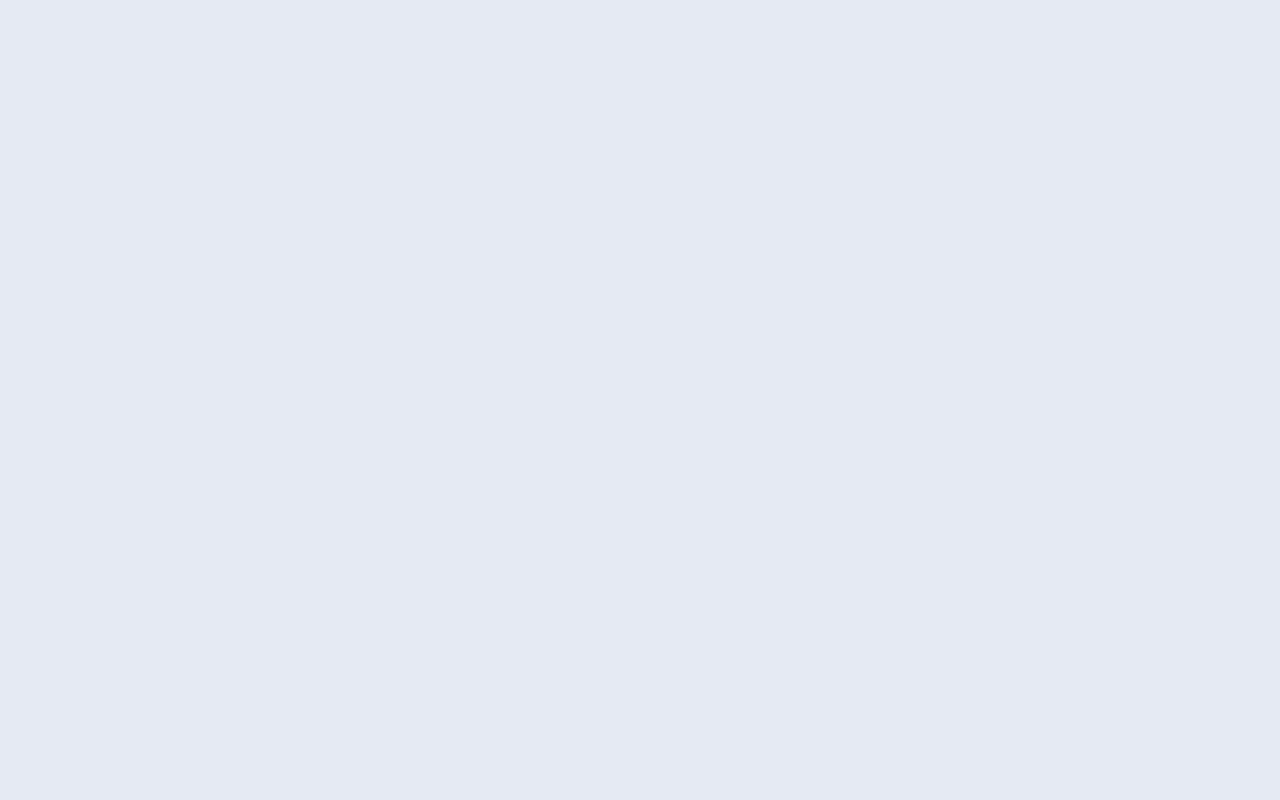
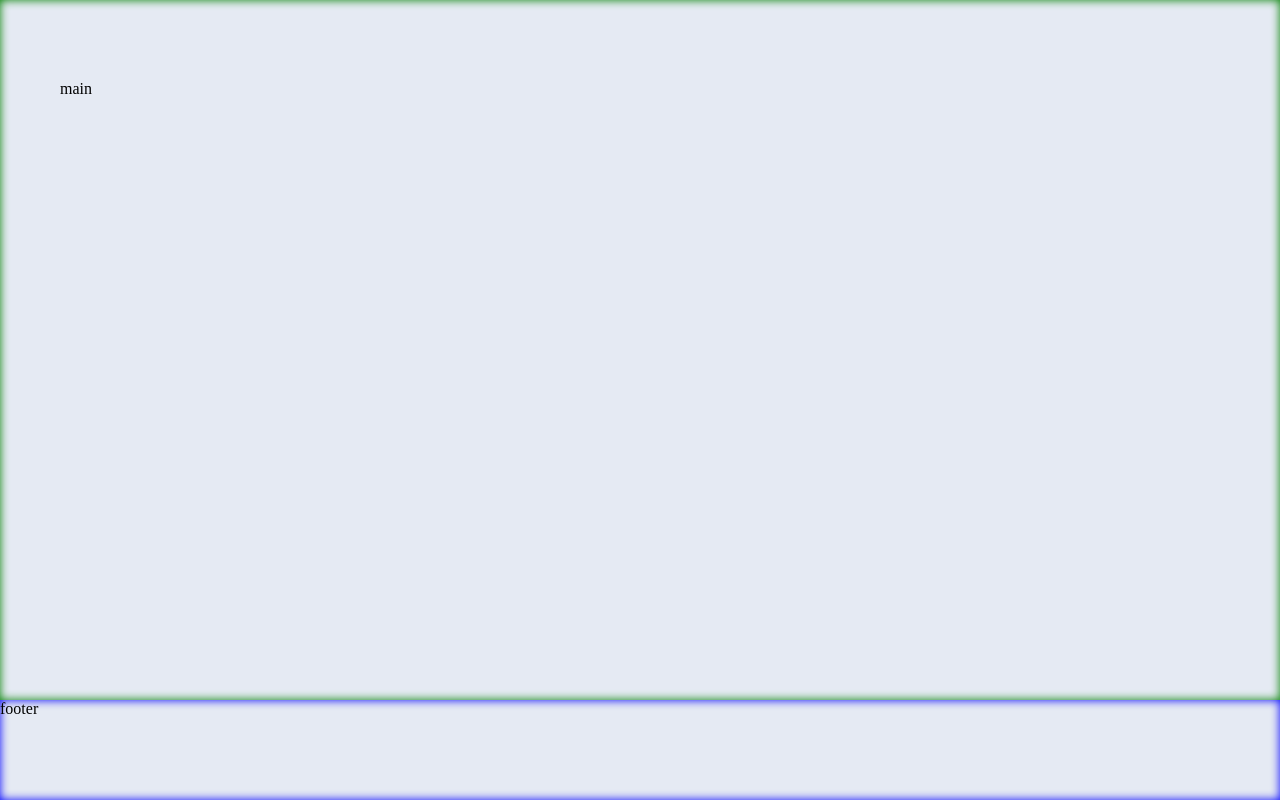
Before and after one commit to 5647kr/TCCFP, a plain HTML site: page index.html in a window 1280 px wide. Drawn offline with Linux system fonts and the light colour scheme.

Commit message:
[🎨 Style] 공통 반응형 스타일 적용

```diff
--- a/index.css
+++ b/index.css
@@ -40,3 +40,45 @@ ul, li {
 body {
   background-color: var(--bg-color);
 }
+
+/* wrap 설정 */
+main .wrap {
+  width: 100%;
+  height: calc(100vh - 80px);
+  box-shadow: inset 0 0 10px red;
+  padding: 40px 20px;
+}
+
+footer .wrap {
+  box-shadow: inset 0 0 10px blue;
+  width: 100%;
+  height: 80px;
+  position: fixed;
+}
+
+/* 반응형 처리 */
+/* 모바일 가로 ~ 태블릿 세로 (481px ~ 768px) */
+@media screen and (min-width: 481px) and (max-width: 768px) {
+  main .wrap {
+    height: calc(100vh - 100px);
+    box-shadow: inset 0 0 10px orange;
+    padding: 60px 40px;
+  }
+
+  footer .wrap {
+    height: 100px;
+  }
+}
+
+/* 태블릿 가로 ~ 그 이상 (769px ~ ) */
+@media screen and (min-width: 769px) {
+  main .wrap {
+    height: calc(100vh - 100px);
+    box-shadow: inset 0 0 10px green;
+    padding: 80px 60px;
+  }
+
+  footer .wrap {
+    height: 100px;
+  }
+}
--- a/index.html
+++ b/index.html
@@ -8,13 +8,15 @@
   </head>
   <body>
   <header>
-    <div class="wrap"></div>
+    <div class="wrap">
+      <h1 class="a11y-hidden">TCCFP</h1>
+    </div>
   </header>
   <main>
-    <div class="wrap"></div>
+    <div class="wrap">main</div>
   </main>
   <footer>
-    <div class="wrap"></div>
+    <div class="wrap">footer</div>
   </footer>
   </body>
 </html>
```
